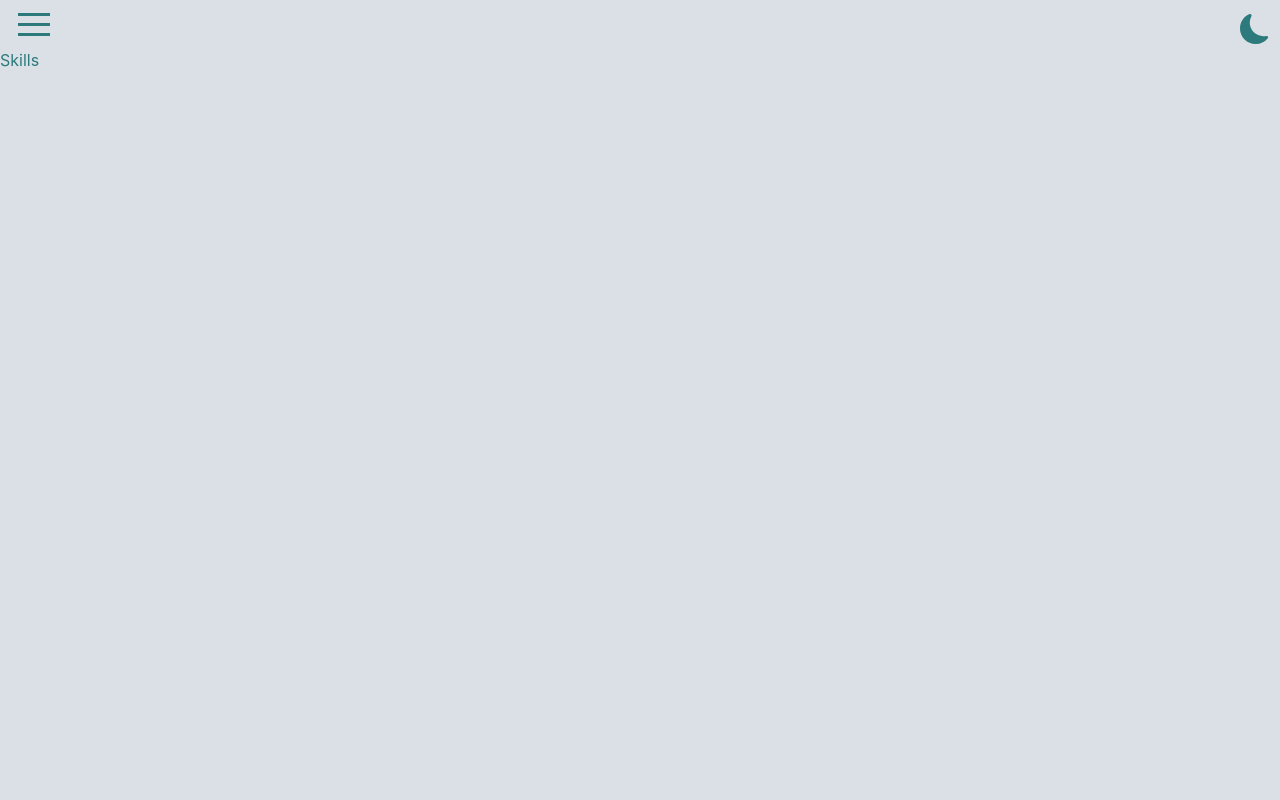
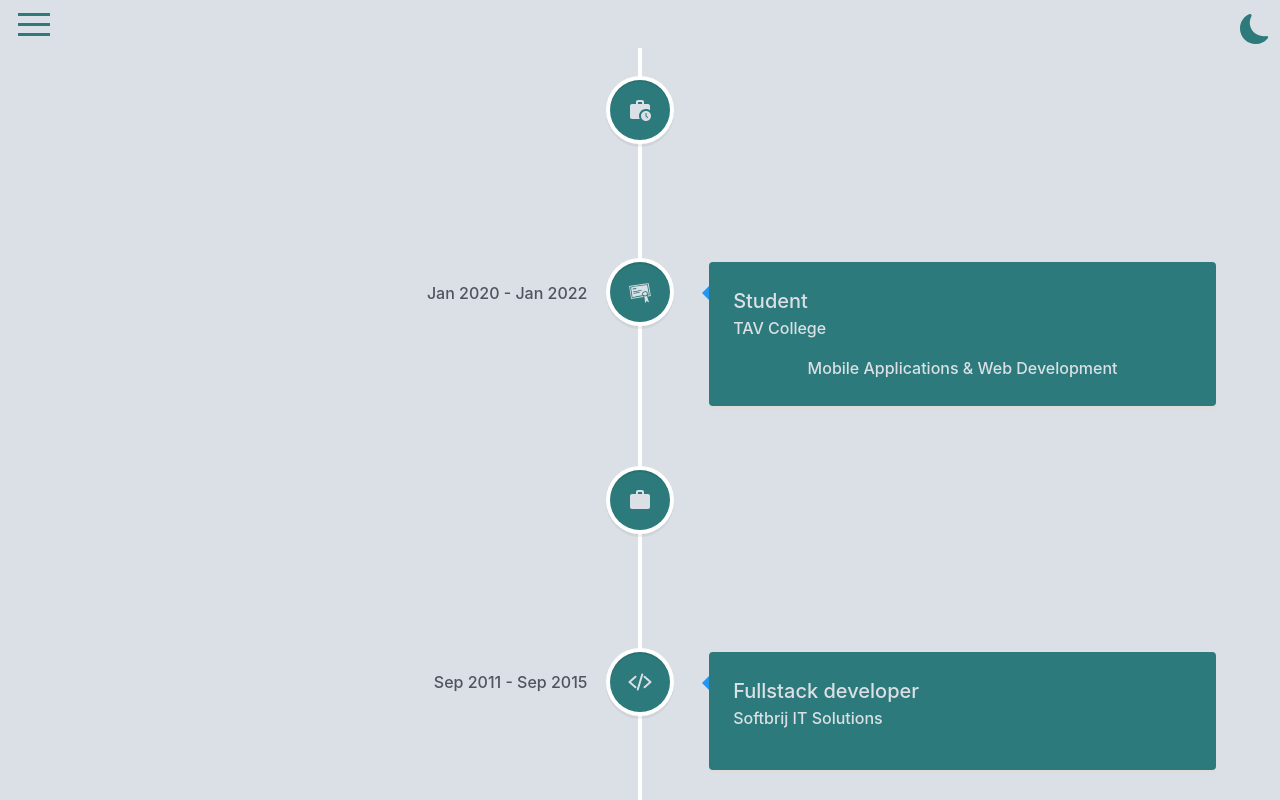
Before and after one commit to Brutalvik/portfolio, a React (Create React App) app: page /skills in a window 1280 px wide. Shown: the top 800 px of the page. Built offline with nearby package versions, Linux system fonts and the light colour scheme; a web font is replaced by a local one.

Commit message:
Added timleline UI component

```diff
--- a/package.json
+++ b/package.json
@@ -14,6 +14,7 @@
     "@types/node": "^17.0.45",
     "@types/react": "^18.2.0",
     "@types/react-dom": "^18.2.1",
+    "@types/react-vertical-timeline-component": "^3.3.3",
     "axios": "^1.4.0",
     "base64-js": "^1.5.1",
     "formik": "^2.2.9",
@@ -26,6 +27,7 @@
     "react-router-dom": "^6.11.0",
     "react-scripts": "5.0.1",
     "react-type-animation": "^3.0.1",
+    "react-vertical-timeline-component": "^3.6.0",
     "redux-persist": "^6.0.0",
     "typescript": "^4.9.5",
     "web-vitals": "^2.1.4",
--- a/src/UI/CircularProgress/CircularProgress.module.css
+++ b/src/UI/CircularProgress/CircularProgress.module.css
@@ -5,7 +5,6 @@
   grid-template-columns: repeat(auto-fit, minmax(2fr, auto));
   justify-content: center;
   align-items: center;
-
   user-select: none;
 }
 
--- a/src/UI/CircularProgress/CircularProgress.tsx
+++ b/src/UI/CircularProgress/CircularProgress.tsx
@@ -4,7 +4,6 @@ import { useAppSelector } from "app/hooks";
 import { CircularProgressInterface } from "features/interfaces";
 
 const CircularProgress: FC<CircularProgressInterface> = ({
-  key,
   percentage,
   title,
 }) => {
@@ -15,7 +14,7 @@ const CircularProgress: FC<CircularProgressInterface> = ({
   // const strokeArray = radius * Math.PI * 2;
   // const strokeOffset = strokeArray - (strokeArray * percentageValue) / 100;
   return (
-    <div className={styles.container} key={key}>
+    <div className={styles.container}>
       <label>{title}</label>
       <svg
         width={circularWidth}
--- a/src/UI/Drawer/DrawerItem.tsx
+++ b/src/UI/Drawer/DrawerItem.tsx
@@ -40,7 +40,7 @@ const DrawerItem: FC = () => {
             <div className={styles.menuItem}>
               <p onClick={() => navigatePage("/")}>Home</p>
               <p onClick={() => navigatePage("/about")}>About</p>
-              <p onClick={() => navigatePage("/skills")}>Skills</p>
+              <p onClick={() => navigatePage("/skills")}>Timeline</p>
               <p onClick={() => navigatePage("/portfolio")}>Portfolio</p>
               <p onClick={() => navigatePage("/contact")}>Contact</p>
             </div>
--- a/src/UI/ProgressBar/ProgressBar.tsx
+++ b/src/UI/ProgressBar/ProgressBar.tsx
@@ -3,13 +3,9 @@ import styles from "./ProgressBar.module.css";
 import { useAppSelector } from "app/hooks";
 import { ProgressBarInterface } from "features/interfaces";
 
-const ProgressBar: FC<ProgressBarInterface> = ({ key, width, title }) => {
-  const { darkMode } = useAppSelector((state) => state.theme);
-  const inLineStyle = (definedWidth: string) => {
-    return { width: definedWidth };
-  };
+const ProgressBar: FC<ProgressBarInterface> = ({ width, title }) => {
   return (
-    <div className={styles.container} key={key}>
+    <div className={styles.container}>
       <label>{title}</label>
       <div className={styles.progress}>
         <div
--- /dev/null
+++ b/src/UI/Timeline/Timeline.module.css
@@ -0,0 +1,20 @@
+@import url("../../App.module.css");
+
+.dark {
+  color: var(--dark-background);
+}
+
+.light {
+  color: var(--light-background);
+}
+
+.light > h4,
+.dark > h4 {
+  font-weight: 500;
+}
+
+.light > h3,
+.dark > h3 {
+  font-size: 20px;
+  font-weight: 500;
+}
--- /dev/null
+++ b/src/UI/Timeline/Timeline.tsx
@@ -0,0 +1,71 @@
+import SpinnerItem from "UI/Spinner/SpinnerItem";
+import { FC, Suspense } from "react";
+import styles from "./Timeline.module.css";
+import {
+  VerticalTimeline,
+  VerticalTimelineElement,
+} from "react-vertical-timeline-component";
+import "react-vertical-timeline-component/style.min.css";
+import { useAppSelector } from "app/hooks";
+import { TimelineDataInterface, TimelineInterface } from "features/interfaces";
+
+const Timeline: FC<TimelineInterface> = ({ data }) => {
+  const { darkMode } = useAppSelector((state) => state.theme);
+  console.log(data);
+  return (
+    <Suspense fallback={<SpinnerItem />}>
+      <div className={styles.container}>
+        <VerticalTimeline>
+          {data?.map(
+            ({
+              icon,
+              date,
+              position,
+              location,
+              content,
+            }: TimelineDataInterface) => {
+              return (
+                <VerticalTimelineElement
+                  className="vertical-timeline-element--work"
+                  contentStyle={{
+                    background: darkMode
+                      ? "var(--light-text)"
+                      : "var(--dark-text)",
+                    color: darkMode
+                      ? "var(--dark-background)"
+                      : "var(--light-background)",
+                  }}
+                  contentArrowStyle={{
+                    borderRight: "7px solid  rgb(33, 150, 243)",
+                  }}
+                  date={date}
+                  iconStyle={{
+                    background: darkMode
+                      ? "var(--light-text)"
+                      : "var(--dark-text)",
+                    color: darkMode
+                      ? "var(--light-background)"
+                      : "var(--dark-background)",
+                  }}
+                  icon={icon}
+                >
+                  <div className={darkMode ? styles.light : styles.dark}>
+                    <h3 className="vertical-timeline-element-title">
+                      {position}
+                    </h3>
+                    <h4 className="vertical-timeline-element-subtitle">
+                      {location}
+                    </h4>
+                    <p>{content}</p>
+                  </div>
+                </VerticalTimelineElement>
+              );
+            }
+          )}
+        </VerticalTimeline>
+      </div>
+    </Suspense>
+  );
+};
+
+export default Timeline;
--- a/src/components/Skills/Skills.module.css
+++ b/src/components/Skills/Skills.module.css
@@ -1,3 +1,5 @@
+@import url("../../App.module.css");
+
 .container {
   display: grid;
   grid-template-columns: repeat(auto-fit, minmax(auto, 1fr));
--- a/src/components/Skills/Skills.tsx
+++ b/src/components/Skills/Skills.tsx
@@ -1,8 +1,50 @@
-import SpinnerItem from "UI/Spinner/SpinnerItem";
-import { FC, Suspense } from "react";
+import Timeline from "UI/Timeline/Timeline";
+import { FC } from "react";
+import { IoSchool, IoCodeSlash } from "react-icons/io5";
+import { MdWork, MdWorkHistory } from "react-icons/md";
+import { GiDiploma } from "react-icons/gi";
+
+const timelineData = [
+  {
+    icon: <MdWorkHistory />,
+    date: "April 2022 - April 2023",
+    position: "Application developer (Fullstack)",
+    location: "IBM",
+  },
+  {
+    icon: <GiDiploma />,
+    date: "Jan 2020 - Jan 2022",
+    position: "Student",
+    location: "TAV College",
+    content: "Mobile Applications & Web Development",
+  },
+  {
+    icon: <MdWork />,
+    date: "Sep 2015 - Jan 2020",
+    position: "Fullstack developer",
+    location: "Inovi Technologies",
+  },
+  {
+    icon: <IoCodeSlash />,
+    date: "Sep 2011 - Sep 2015",
+    position: "Fullstack developer",
+    location: "Softbrij IT Solutions",
+  },
+  {
+    icon: <IoSchool />,
+    date: "Jun 2007 - May 2011",
+    position: "Student",
+    location: "AIIT",
+    content: "Bachelors of Technology in Computer Science and Engineering",
+  },
+];
 
 const Skills: FC = () => {
-  return <Suspense fallback={<SpinnerItem />}>Skills</Suspense>;
+  return (
+    <div>
+      <Timeline data={timelineData} />
+    </div>
+  );
 };
 
 export default Skills;
```
Also changed, not shown: src/features/interfaces.ts (+12 -2 lines), 1 other file (tests, documents, lock files or other folders).
